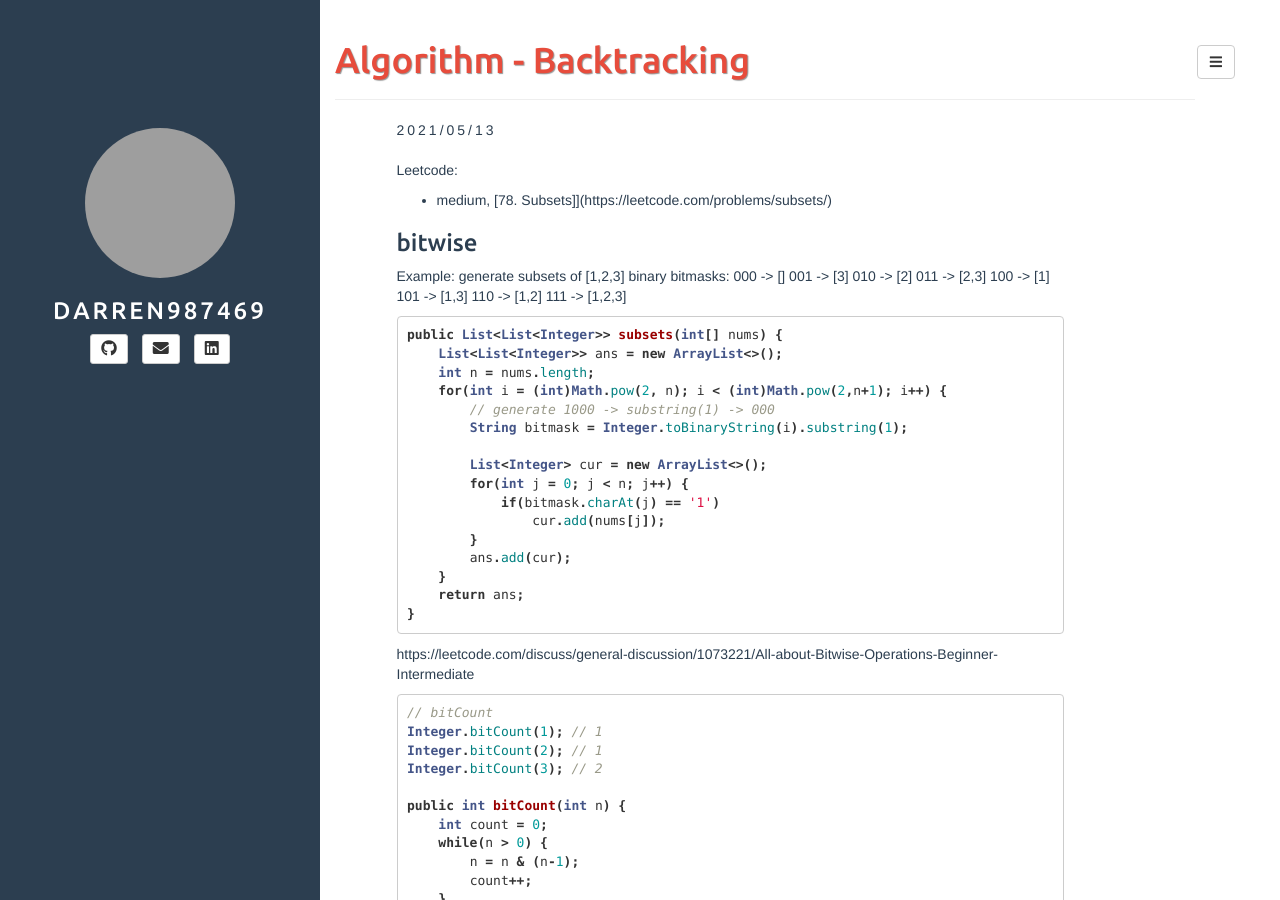
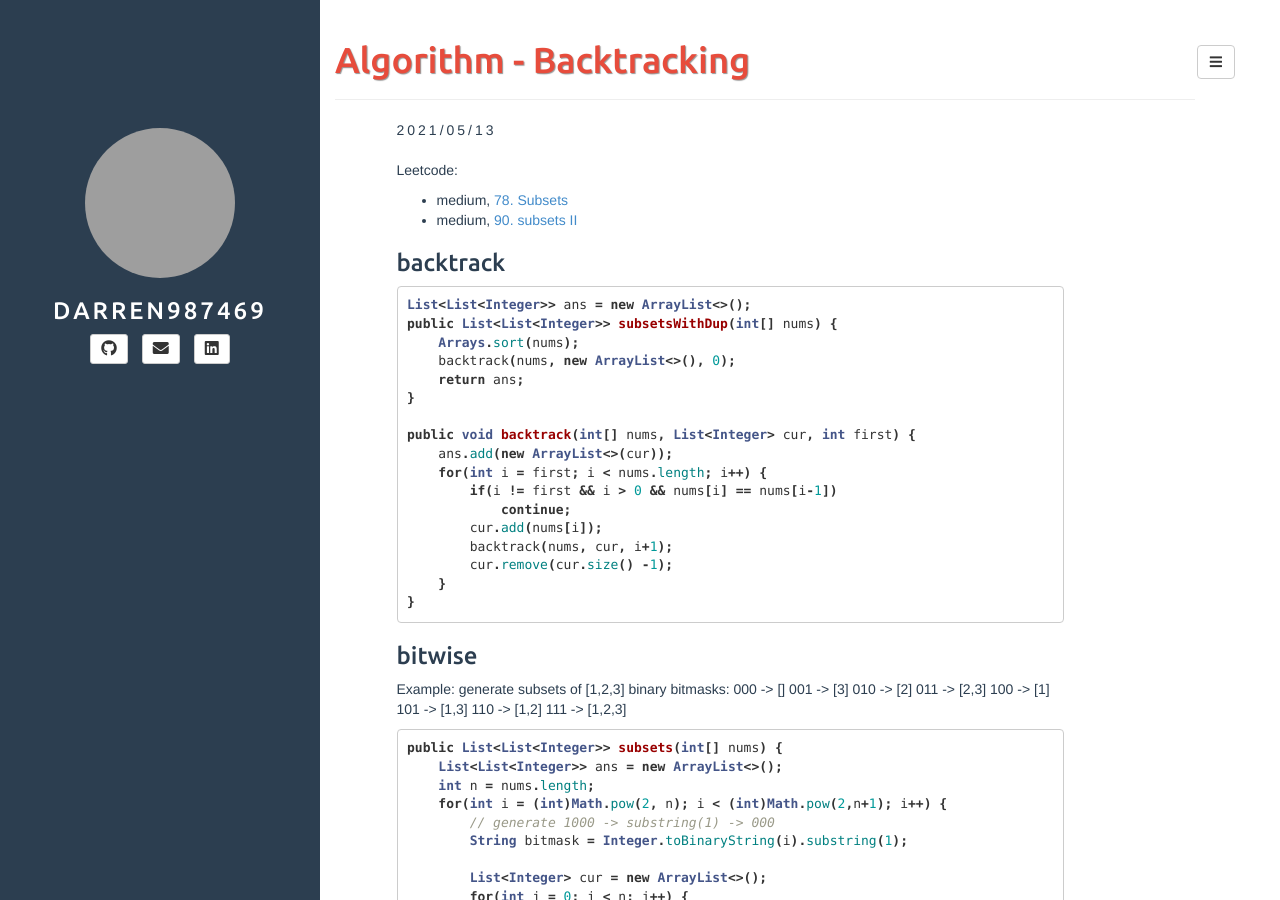
Before and after one commit to darren987469/darren987469.github.io, a Jekyll site: the page built from _posts/2021-05-13-Algorithm-backtracking.md, in a window 1280 px wide and 900 px high. Built offline with Jekyll 4.4.1, drawn with Linux system fonts in a browser that asks for light colours; nearby versions of some CDN libraries; grey boxes are pictures that could not be loaded.

Commit message:
Add leetcode subsets II

````diff
--- a/_posts/2021-05-13-Algorithm-backtracking.md
+++ b/_posts/2021-05-13-Algorithm-backtracking.md
@@ -6,7 +6,30 @@ tags: backtracking
 ---
 
 Leetcode:
-* medium, [78. Subsets]](https://leetcode.com/problems/subsets/)
+* medium, [78. Subsets](https://leetcode.com/problems/subsets/)
+* medium, [90. subsets II](https://leetcode.com/problems/subsets-ii/)
+
+### backtrack
+
+```java
+List<List<Integer>> ans = new ArrayList<>();
+public List<List<Integer>> subsetsWithDup(int[] nums) {
+    Arrays.sort(nums);
+    backtrack(nums, new ArrayList<>(), 0);
+    return ans;
+}
+
+public void backtrack(int[] nums, List<Integer> cur, int first) {
+    ans.add(new ArrayList<>(cur));
+    for(int i = first; i < nums.length; i++) {
+        if(i != first && i > 0 && nums[i] == nums[i-1])
+            continue;
+        cur.add(nums[i]);
+        backtrack(nums, cur, i+1);
+        cur.remove(cur.size() -1);
+    }
+}
+```
 
 ### bitwise
 
````
